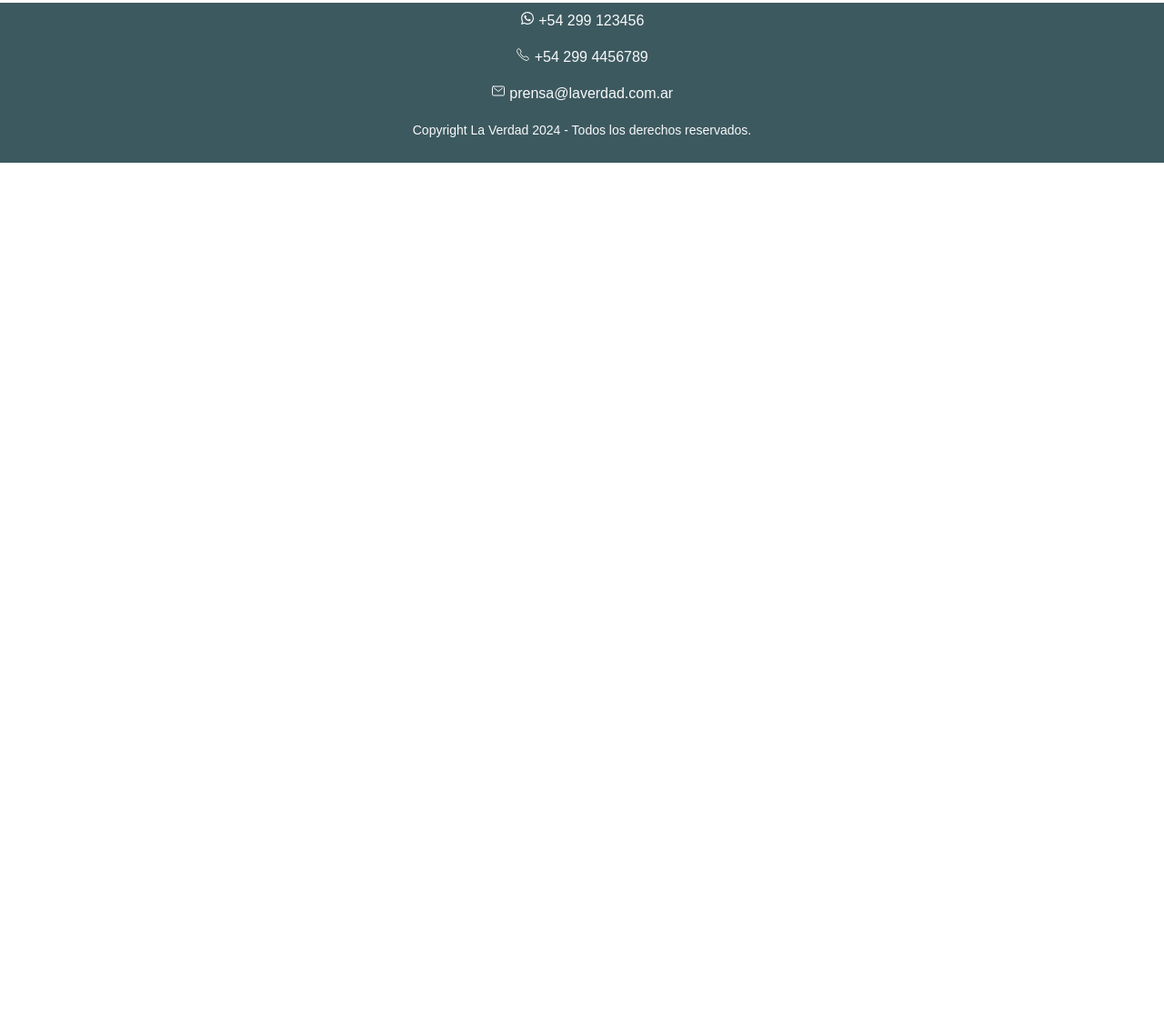
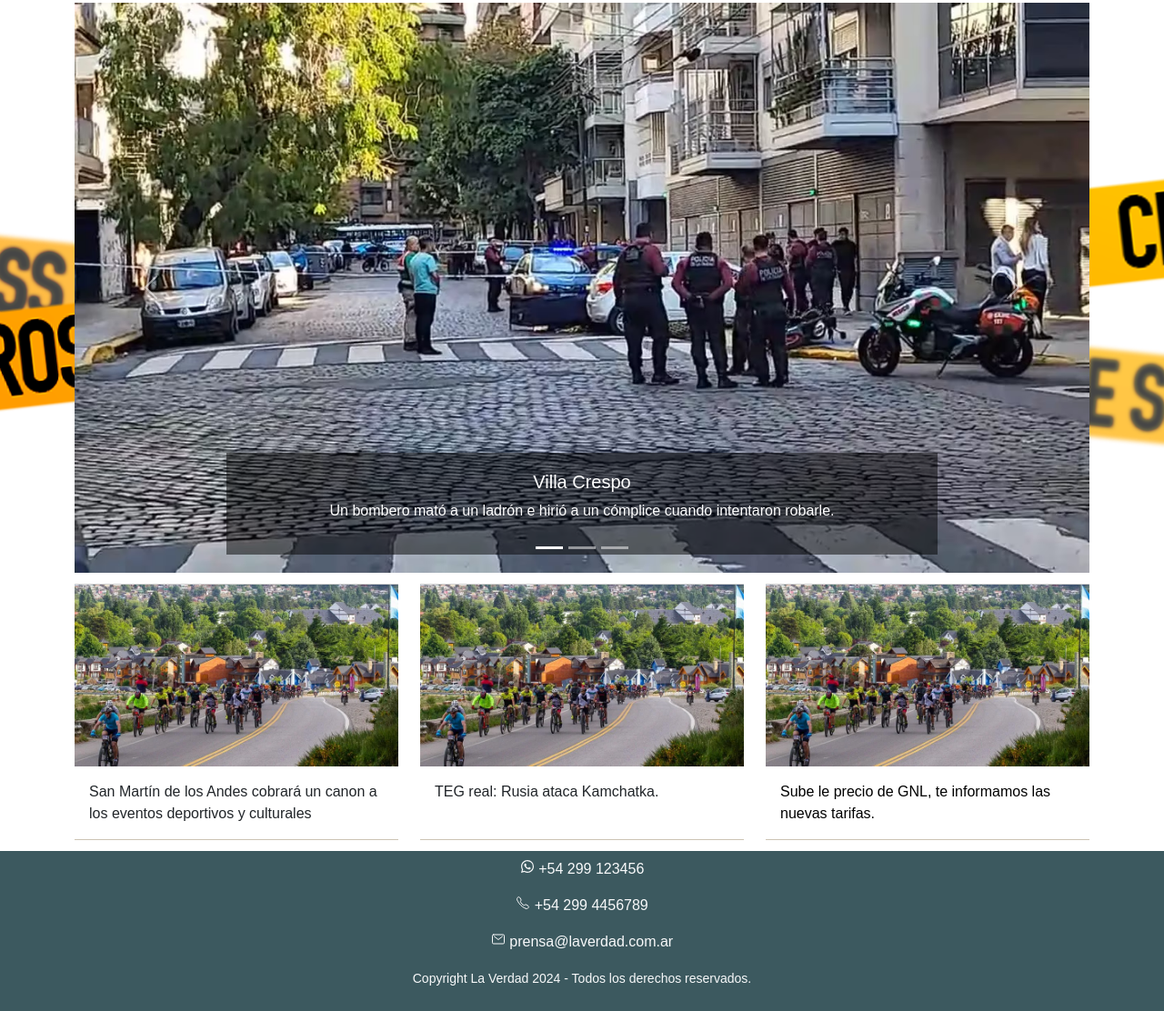
Before and after one commit to alejo361/laverdad, a plain HTML site: page vistas/categoria.html in a window 1280 px wide. Shown: the part 306-1418 px from the top of the page at 91% size. Before the commit the page ends 800 px from the top, so only its background shows below. Drawn offline with nearby package versions, Linux system fonts and the light colour scheme; a web font is replaced by a local one.

Commit message:
Imagenes de policiales, se agregar mas contenido, cambio de diseño en categoria.html

```diff
--- a/css/estilos.css
+++ b/css/estilos.css
@@ -76,3 +76,11 @@ body{
 .textNoticia{
     text-align: justify;
 }
+.policialesContainer{
+    background-image: url('../img/fondo-crimen.png');
+    /*background-image:url('../images/bg.png');*/
+    background-repeat:no-repeat;
+    /*background-size:contain;*/
+    background-size: cover;
+    background-position:center;
+}
--- a/vistas/categoria.html
+++ b/vistas/categoria.html
@@ -12,10 +12,10 @@
     <link rel='icon' href='../img/favicon.ico' type='image/x-icon' sizes="16x16" />
 </head>
 <body>
-    <div class="container-fluid">
+    <div class="container-fluid policialesContainer">
         <div class="row">
             <div class="col m-3">
-                <img src="../img/logo.jpg" alt="logo noticias" class="img-fluid mx-auto d-block" >
+                <a href="../index.html"><img src="../img/logo.jpg" alt="logo noticias" class="img-fluid mx-auto d-block" ></a>
             </div>
         </div>
         <div class="row">
@@ -58,9 +58,87 @@
                 </nav>
             </div>
         </div>
-        <div class="container text-center">
+        <div class="container text-center ">
             <div class="row mt-2 mb-0 p-2 necroTitulo">
                 <h1 class="necroFecha fs-3">Policiales</h1>
+            </div>
+            <div class="row">
+                <div class="col">
+                    <div id="carouselExampleCaptions" class="carousel .carousel-dark slide" data-bs-ride="false">
+                        <div class="carousel-indicators">
+                            <button type="button" data-bs-target="#carouselExampleCaptions" data-bs-slide-to="0" class="active" aria-current="true" aria-label="Slide 1"></button>
+                            <button type="button" data-bs-target="#carouselExampleCaptions" data-bs-slide-to="1" aria-label="Slide 2"></button>
+                            <button type="button" data-bs-target="#carouselExampleCaptions" data-bs-slide-to="2" aria-label="Slide 3"></button>
+                        </div>
+                        <div class="carousel-inner">
+                        <div class="carousel-item active">
+                            <img src="../img/poli1.avif" class="d-block w-100" alt="imagen de policias trabajand en el lugar">
+                            <div class="carousel-caption d-none d-md-block bg-black bg-opacity-50">
+                                <a class="carouselLink" href="#">
+                                    <h5>Villa Crespo </h5>
+                                    <p>Un bombero mató a un ladrón e hirió a un cómplice cuando intentaron robarle.</p>
+                                </a>
+                            </div>
+                        </div>
+                        <div class="carousel-item">
+                            <img src="../img/poli2.avif" class="d-block w-100" alt="elementos robados de la casa">
+                            <div class="carousel-caption d-none d-md-block bg-black bg-opacity-50">
+                                <h5>¡Increible! </h5>
+                                <p>Dos policías desvalijaron una casa y se llevaron el botín en el patrullero.</p>
+                            </div>
+                        </div>
+                        <div class="carousel-item">
+                            <img src="../img/poli3.avif" class="d-block w-100" alt="selfie de la tiktoker que atropelló y mató">
+                            <div class="carousel-caption d-none d-md-block bg-black bg-opacity-50">
+                                <h5>“Me hago la Toretto” </h5>
+                                <p>El indignante video de la tiktoker que atropelló y mató a un motociclista en La Plata</p>
+                            </div>
+                            </div>
+                        </div>
+                        <button class="carousel-control-prev" type="button" data-bs-target="#carouselExampleCaptions" data-bs-slide="prev">
+                            <span class="carousel-control-prev-icon" aria-hidden="true"></span>
+                            <span class="visually-hidden">Previous</span>
+                        </button>
+                        <button class="carousel-control-next" type="button" data-bs-target="#carouselExampleCaptions" data-bs-slide="next">
+                            <span class="carousel-control-next-icon" aria-hidden="true"></span>
+                            <span class="visually-hidden">Next</span>
+                        </button>
+                    </div>
+                </div>
+            </div>
+            <div class="row">
+                <div class="col p-2 m-1">
+                    <a class="cardLink" href="./vistas/noticia.html">
+                        <div class="card rounded-0 border-1 noticia h-100" >
+                            <img src="../img/destacada.jpg" class="card-img-top rounded-0" alt="...">
+                            <div class="card-body">
+                                <p class="card-text">San Martín de los Andes cobrará un canon a los eventos deportivos y culturales</p>
+                            </div>
+                        </div>
+                    </a>
+                </div>
+                <div class="col p-2 m-1">
+                    <a class="cardLink" href="./vistas/noticia.html">
+                        <div class="card rounded-0 border-1 noticia h-100" >
+                            <img src="../img/destacada.jpg" class="card-img-top rounded-0" alt="...">
+                            <div class="card-body">
+                                <p class="card-text">TEG real: Rusia ataca Kamchatka.</p>
+                            </div>
+                        </div>
+                    </a>
+                </div>
+                <div class="col p-2 m-1">
+                    <a class="cardLink" href="./vistas/noticia.html">
+                        <div class="card rounded-0 border-1 noticia h-100" >
+                            <a class="cardLink" href="./vistas/noticia.html">
+                                <img src="../img/destacada.jpg" class="card-img-top rounded-0" alt="...">
+                                <div class="card-body">
+                                    <p class="card-text">Sube le precio de GNL, te informamos las nuevas tarifas.</p>
+                                </div>
+                            </a>
+                        </div>
+                    </a>
+                </div>
             </div>
         </div>
         <div class="row ">
```
Also changed, not shown: index.html (+1 -1 lines), vistas/contacto.html (+1 -1 lines), vistas/necrologicas.html (+1 -1 lines), vistas/noticia.html (+1 -1 lines), img/fondo-crimen.png (added), img/poli1.avif (added), img/poli2.avif (added), img/poli3.avif (added).
